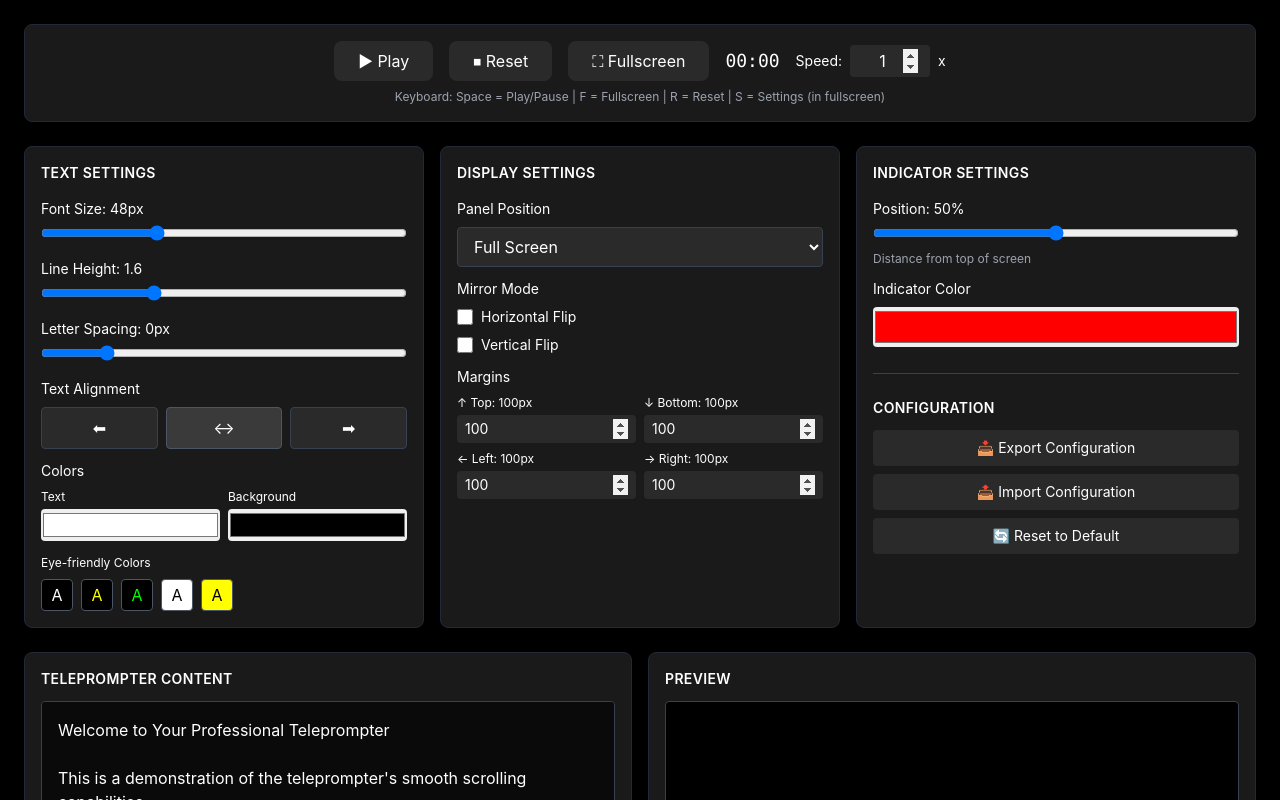
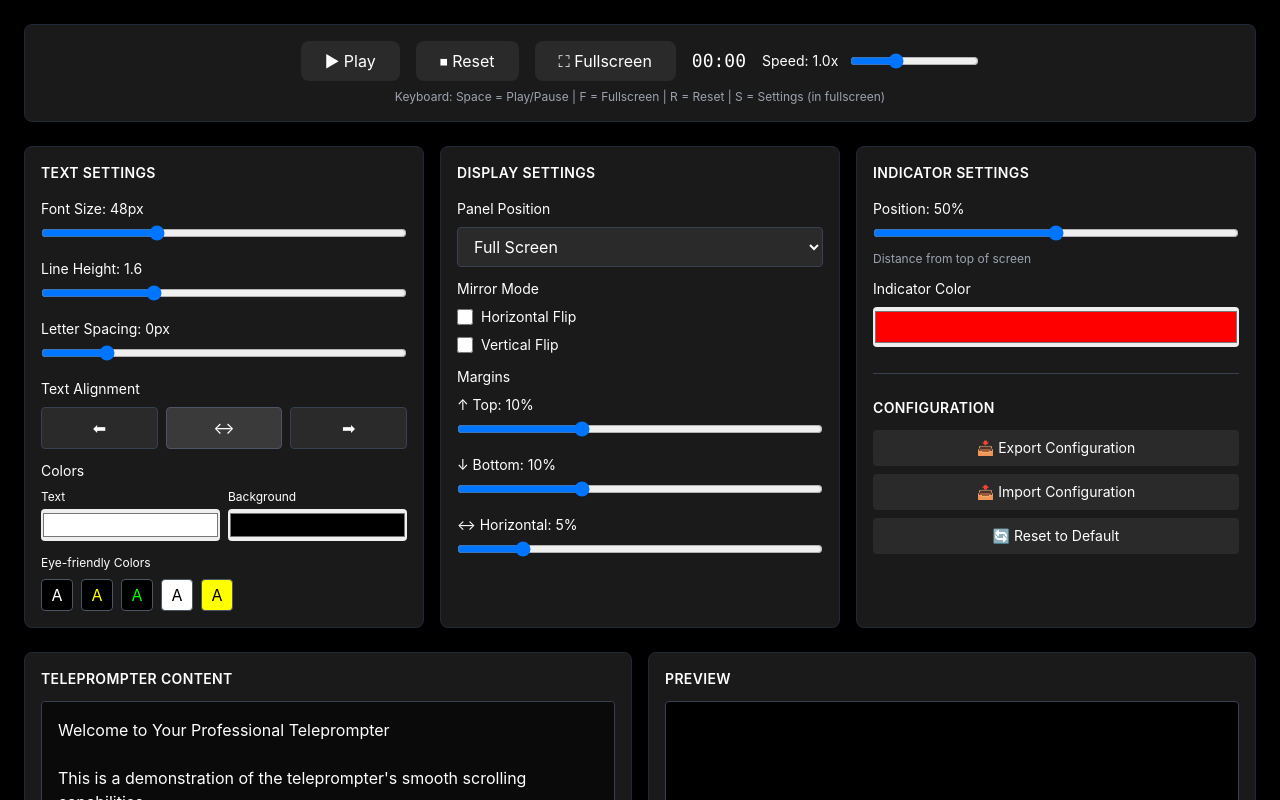
Before and after one commit to ShanningZhuang/OpenTeleprompter, a Next.js app: page / in a window 1280 px wide. Shown: the top 800 px of the page. Built offline with nearby package versions, Linux system fonts and the light colour scheme.

Commit message:
feat: change the text to slider

```diff
--- a/app/page.tsx
+++ b/app/page.tsx
@@ -15,10 +15,9 @@ interface TeleprompterConfig {
   panelPosition: "top" | "bottom" | "left" | "right" | "full";
   mirrorHorizontal: boolean;
   mirrorVertical: boolean;
-  marginTop: number;
-  marginBottom: number;
-  marginLeft: number;
-  marginRight: number;
+  marginTop: number; // percentage
+  marginBottom: number; // percentage
+  marginHorizontal: number; // percentage (left and right combined)
 
   // Playback settings
   speed: number;
@@ -38,10 +37,9 @@ const defaultConfig: TeleprompterConfig = {
   panelPosition: "full",
   mirrorHorizontal: false,
   mirrorVertical: false,
-  marginTop: 100,
-  marginBottom: 100,
-  marginLeft: 100,
-  marginRight: 100,
+  marginTop: 10, // 10%
+  marginBottom: 10, // 10%
+  marginHorizontal: 5, // 5%
   speed: 1.0,
   indicatorPosition: 50,
   indicatorColor: "#ff0000",
@@ -245,12 +243,16 @@ export default function Home() {
   // Calculate padding to align first line with indicator
   useEffect(() => {
     if (scrollRef.current) {
-      const indicatorPixels = (config.indicatorPosition / 100) * scrollRef.current.clientHeight;
-      setPreviewPaddingTop(config.marginTop + indicatorPixels);
+      const containerHeight = scrollRef.current.clientHeight;
+      const marginTopPixels = (config.marginTop / 100) * containerHeight;
+      const indicatorPixels = (config.indicatorPosition / 100) * containerHeight;
+      setPreviewPaddingTop(marginTopPixels + indicatorPixels);
     }
     if (fullscreenScrollRef.current) {
-      const indicatorPixels = (config.indicatorPosition / 100) * fullscreenScrollRef.current.clientHeight;
-      setFullscreenPaddingTop(config.marginTop + indicatorPixels);
+      const containerHeight = fullscreenScrollRef.current.clientHeight;
+      const marginTopPixels = (config.marginTop / 100) * containerHeight;
+      const indicatorPixels = (config.indicatorPosition / 100) * containerHeight;
+      setFullscreenPaddingTop(marginTopPixels + indicatorPixels);
     }
   }, [config.indicatorPosition, config.marginTop, isFullscreen]);
 
@@ -392,18 +394,17 @@ export default function Home() {
             {isFullscreen ? "⛶ Exit Fullscreen" : "⛶ Fullscreen"}
           </button>
           <div className="text-lg font-mono">{formatTime(elapsedTime)}</div>
-          <div className="flex items-center gap-2">
-            <label className="text-sm">Speed:</label>
+          <div className="flex items-center gap-3 min-w-[200px]">
+            <label className="text-sm whitespace-nowrap">Speed: {config.speed.toFixed(1)}x</label>
             <input
-              type="number"
+              type="range"
               value={config.speed}
-              onChange={(e) => updateConfig({ speed: parseFloat(e.target.value) || 1 })}
+              onChange={(e) => updateConfig({ speed: parseFloat(e.target.value) })}
               step="0.1"
-              min="0.1"
-              max="5"
-              className="bg-[#2a2a2a] px-3 py-1 rounded w-20 text-center"
+              min="0"
+              max="3"
+              className="flex-1"
             />
-            <span className="text-sm">x</span>
           </div>
         </div>
         <div className="text-xs text-gray-400 text-center mt-2">
@@ -569,41 +570,38 @@ export default function Home() {
 
             <div>
               <label className="text-sm block mb-2">Margins</label>
-              <div className="grid grid-cols-2 gap-2">
+              <div className="space-y-3">
                 <div>
-                  <label className="text-xs block mb-1">↑ Top: {config.marginTop}px</label>
+                  <label className="text-sm block mb-1">↑ Top: {config.marginTop}%</label>
                   <input
-                    type="number"
+                    type="range"
+                    min="0"
+                    max="30"
                     value={config.marginTop}
-                    onChange={(e) => updateConfig({ marginTop: parseInt(e.target.value) || 0 })}
-                    className="w-full bg-[#2a2a2a] px-2 py-1 rounded text-sm"
+                    onChange={(e) => updateConfig({ marginTop: parseInt(e.target.value) })}
+                    className="w-full"
                   />
                 </div>
                 <div>
-                  <label className="text-xs block mb-1">↓ Bottom: {config.marginBottom}px</label>
+                  <label className="text-sm block mb-1">↓ Bottom: {config.marginBottom}%</label>
                   <input
-                    type="number"
+                    type="range"
+                    min="0"
+                    max="30"
                     value={config.marginBottom}
-                    onChange={(e) => updateConfig({ marginBottom: parseInt(e.target.value) || 0 })}
-                    className="w-full bg-[#2a2a2a] px-2 py-1 rounded text-sm"
+                    onChange={(e) => updateConfig({ marginBottom: parseInt(e.target.value) })}
+                    className="w-full"
                   />
                 </div>
                 <div>
-                  <label className="text-xs block mb-1">← Left: {config.marginLeft}px</label>
+                  <label className="text-sm block mb-1">↔ Horizontal: {config.marginHorizontal}%</label>
                   <input
-                    type="number"
-                    value={config.marginLeft}
-                    onChange={(e) => updateConfig({ marginLeft: parseInt(e.target.value) || 0 })}
-                    className="w-full bg-[#2a2a2a] px-2 py-1 rounded text-sm"
-                  />
-                </div>
-                <div>
-                  <label className="text-xs block mb-1">→ Right: {config.marginRight}px</label>
-                  <input
-                    type="number"
-                    value={config.marginRight}
-                    onChange={(e) => updateConfig({ marginRight: parseInt(e.target.value) || 0 })}
-                    className="w-full bg-[#2a2a2a] px-2 py-1 rounded text-sm"
+                    type="range"
+                    min="0"
+                    max="30"
+                    value={config.marginHorizontal}
+                    onChange={(e) => updateConfig({ marginHorizontal: parseInt(e.target.value) })}
+                    className="w-full"
                   />
                 </div>
               </div>
@@ -709,10 +707,10 @@ export default function Home() {
               ref={scrollRef}
               className="h-full overflow-y-scroll"
               style={{
-                paddingTop: previewPaddingTop || config.marginTop,
-                paddingBottom: config.marginBottom,
-                paddingLeft: config.marginLeft,
-                paddingRight: config.marginRight,
+                paddingTop: previewPaddingTop || `${config.marginTop}%`,
+                paddingBottom: `${config.marginBottom}%`,
+                paddingLeft: `${config.marginHorizontal}%`,
+                paddingRight: `${config.marginHorizontal}%`,
                 transform: `${config.mirrorHorizontal ? "scaleX(-1)" : ""} ${config.mirrorVertical ? "scaleY(-1)" : ""}`,
                 scrollbarWidth: "none",
                 msOverflowStyle: "none",
@@ -776,18 +774,17 @@ export default function Home() {
             ⛶ Exit
           </button>
           <div className="text-lg font-mono text-white">{formatTime(elapsedTime)}</div>
-          <div className="flex items-center gap-2 text-white">
-            <label className="text-sm">Speed:</label>
+          <div className="flex items-center gap-3 text-white min-w-[200px]">
+            <label className="text-sm whitespace-nowrap">Speed: {config.speed.toFixed(1)}x</label>
             <input
-              type="number"
+              type="range"
               value={config.speed}
-              onChange={(e) => updateConfig({ speed: parseFloat(e.target.value) || 1 })}
+              onChange={(e) => updateConfig({ speed: parseFloat(e.target.value) })}
               step="0.1"
-              min="0.1"
-              max="5"
-              className="bg-[#2a2a2a] px-3 py-1 rounded w-20 text-center text-white"
+              min="0"
+              max="3"
+              className="flex-1"
             />
-            <span className="text-sm">x</span>
           </div>
         </div>
 
@@ -919,41 +916,38 @@ export default function Home() {
             {/* Margins */}
             <div className="mb-4">
               <label className="text-sm text-white block mb-2">Margins</label>
-              <div className="grid grid-cols-2 gap-2">
+              <div className="space-y-3">
                 <div>
-                  <label className="text-xs text-gray-400 block mb-1">Top: {config.marginTop}px</label>
+                  <label className="text-sm text-gray-300 block mb-1">Top: {config.marginTop}%</label>
                   <input
-                    type="number"
+                    type="range"
+                    min="0"
+                    max="30"
                     value={config.marginTop}
-                    onChange={(e) => updateConfig({ marginTop: parseInt(e.target.value) || 0 })}
-                    className="w-full bg-[#2a2a2a] text-white px-2 py-1 rounded text-sm"
+                    onChange={(e) => updateConfig({ marginTop: parseInt(e.target.value) })}
+                    className="w-full"
                   />
                 </div>
                 <div>
-                  <label className="text-xs text-gray-400 block mb-1">Bottom: {config.marginBottom}px</label>
+                  <label className="text-sm text-gray-300 block mb-1">Bottom: {config.marginBottom}%</label>
                   <input
-                    type="number"
+                    type="range"
+                    min="0"
+                    max="30"
                     value={config.marginBottom}
-                    onChange={(e) => updateConfig({ marginBottom: parseInt(e.target.value) || 0 })}
-                    className="w-full bg-[#2a2a2a] text-white px-2 py-1 rounded text-sm"
+                    onChange={(e) => updateConfig({ marginBottom: parseInt(e.target.value) })}
+                    className="w-full"
                   />
                 </div>
                 <div>
-                  <label className="text-xs text-gray-400 block mb-1">Left: {config.marginLeft}px</label>
+                  <label className="text-sm text-gray-300 block mb-1">Horizontal: {config.marginHorizontal}%</label>
                   <input
-                    type="number"
-                    value={config.marginLeft}
-                    onChange={(e) => updateConfig({ marginLeft: parseInt(e.target.value) || 0 })}
-                    className="w-full bg-[#2a2a2a] text-white px-2 py-1 rounded text-sm"
-                  />
-                </div>
-                <div>
-                  <label className="text-xs text-gray-400 block mb-1">Right: {config.marginRight}px</label>
-                  <input
-                    type="number"
-                    value={config.marginRight}
-                    onChange={(e) => updateConfig({ marginRight: parseInt(e.target.value) || 0 })}
-                    className="w-full bg-[#2a2a2a] text-white px-2 py-1 rounded text-sm"
+                    type="range"
+                    min="0"
+                    max="30"
+                    value={config.marginHorizontal}
+                    onChange={(e) => updateConfig({ marginHorizontal: parseInt(e.target.value) })}
+                    className="w-full"
                   />
                 </div>
               </div>
@@ -1026,10 +1020,10 @@ export default function Home() {
             ref={fullscreenScrollRef}
             className="h-full overflow-y-scroll"
             style={{
-              paddingTop: fullscreenPaddingTop || config.marginTop,
-              paddingBottom: config.marginBottom,
-              paddingLeft: config.marginLeft,
-              paddingRight: config.marginRight,
+              paddingTop: fullscreenPaddingTop || `${config.marginTop}%`,
+              paddingBottom: `${config.marginBottom}%`,
+              paddingLeft: `${config.marginHorizontal}%`,
+              paddingRight: `${config.marginHorizontal}%`,
               transform: `${config.mirrorHorizontal ? "scaleX(-1)" : ""} ${config.mirrorVertical ? "scaleY(-1)" : ""}`,
               scrollbarWidth: "none",
               msOverflowStyle: "none",
```
